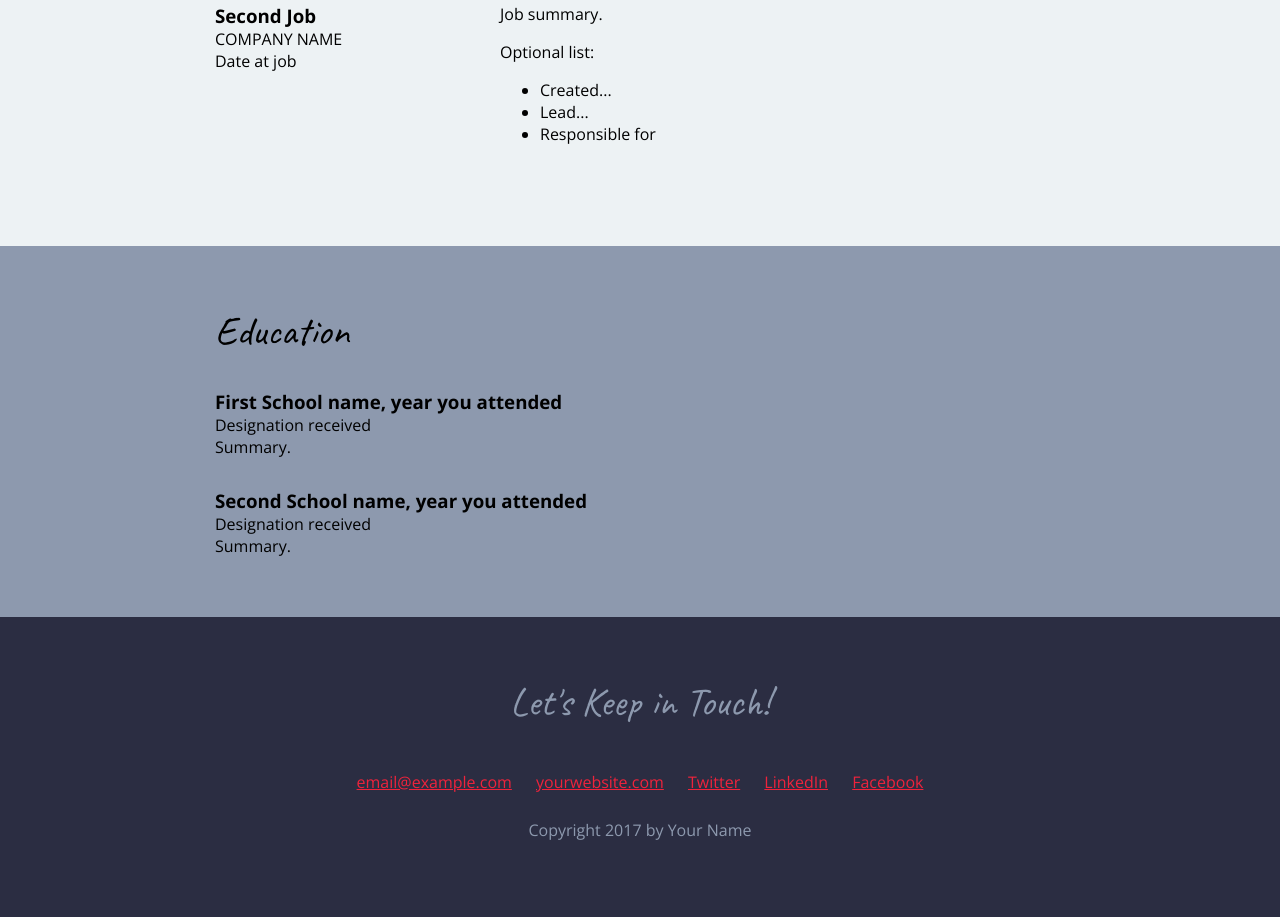
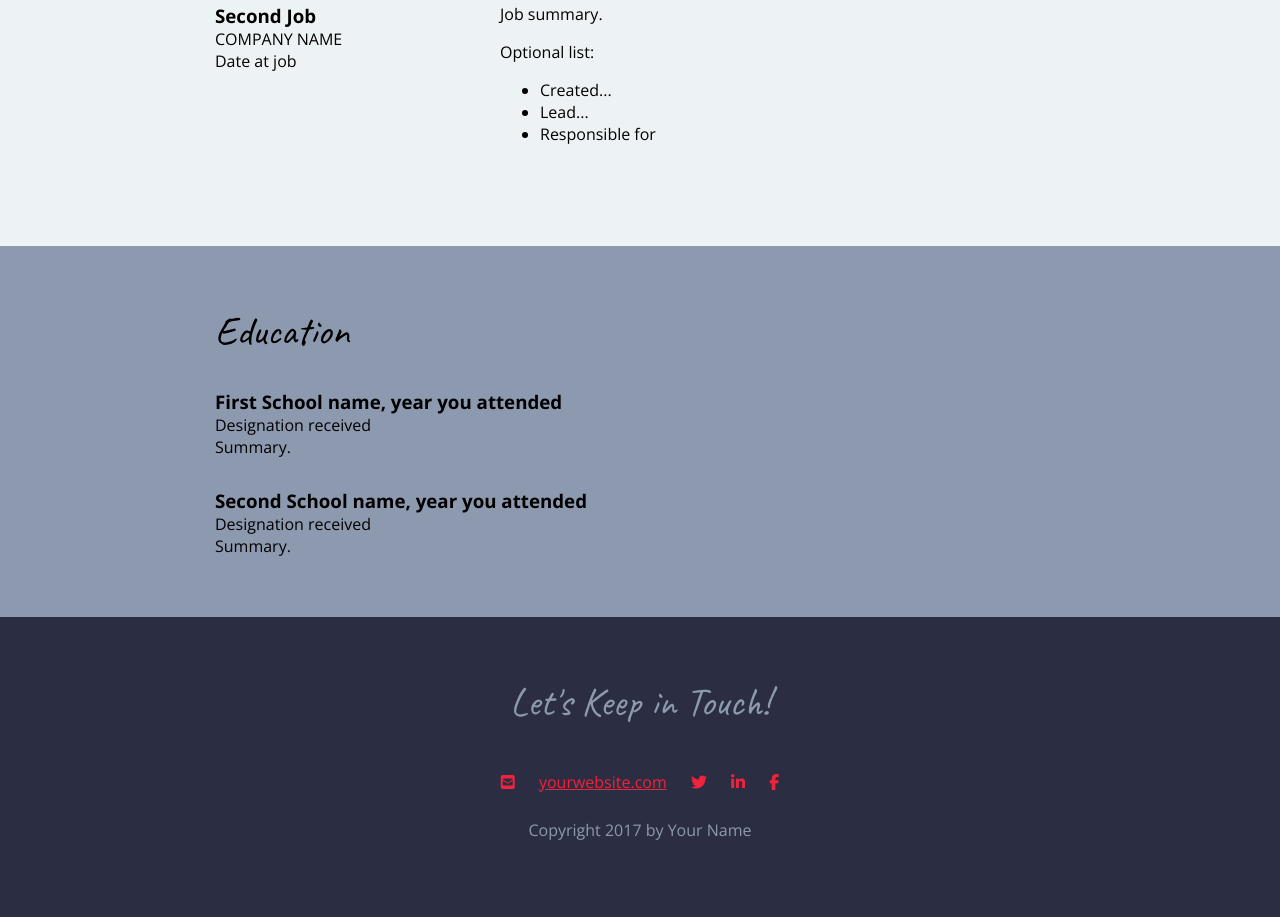
Before and after one commit to sierrasinghtango/resume-template, a website: page src/index.html in a window 1280 px wide. Shown: the part 808-1725 px from the top of the page. Drawn offline with nearby package versions, Linux system fonts and the light colour scheme.

Commit message:
added font icon

```diff
--- a/src/index.html
+++ b/src/index.html
@@ -2,6 +2,7 @@
 <html lang="en">
 
 <head>
+        <script src="https://kit.fontawesome.com/ead497c706.js"></script>
     <meta charset="UTF-8">
     <meta name="viewport" content="width=device-width, initial-scale=1.0">
     <title>Resume</title>
@@ -114,11 +115,11 @@
 
             <!-- Social media and contact links. Add or remove any networks. -->
             <div class="contact-info">
-                <a href="mailto:email@example.com">email@example.com</a>
+                <a href="mailto:email@example.com"><i class="fas fa-envelope-square" aria-hidden="true"></i><span class="sr-only">email@example.com</span></a>
                 <a href="http://yourwebsite.com" target="_blank">yourwebsite.com</a>
-                <a href="#" target="_blank">Twitter</a>
-                <a href="#" target="_blank">LinkedIn</a>
-                <a href="#" target="_blank">Facebook</a>
+                <a href="#" target="_blank"><i class="fab fa-twitter" aria-hidden="true"></i><span class="sr-only">Twitter</span></a>
+                <a href="#" target="_blank"><i class="fab fa-linkedin-in" aria-hidden="true"></i><span class="sr-only">LinkedIn</span></a>
+                <a href="#" target="_blank"><i class="fab fa-facebook-f" aria-hidden="true"></i><span class="sr-only">Facebook</span></a>
             </div>
 
             <p>Copyright 2017 by Your Name</p>
--- a/src/styles.css
+++ b/src/styles.css
@@ -103,6 +103,7 @@ nav {
     position: fixed;
     width: 100%;
     top: 0;
+    z-index: 50;
 }
 nav a{
     display: inline-block;
```
